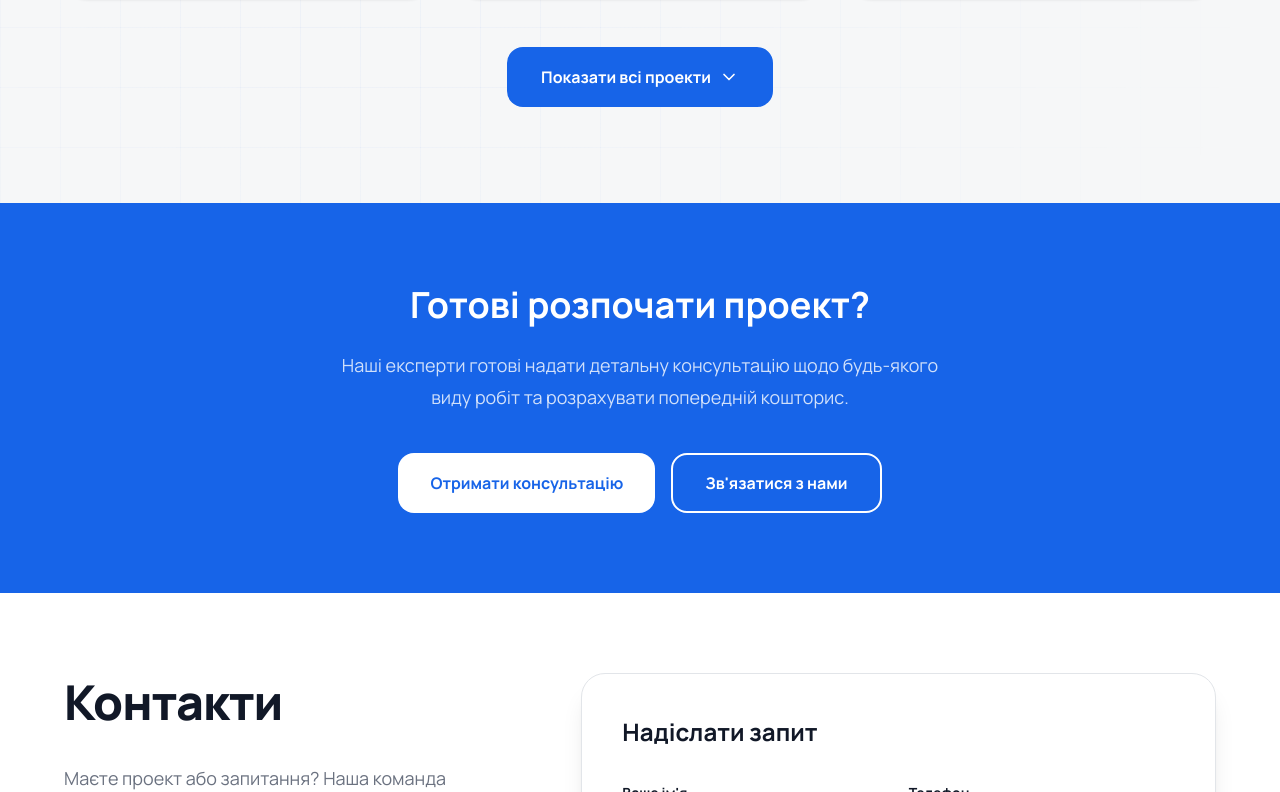
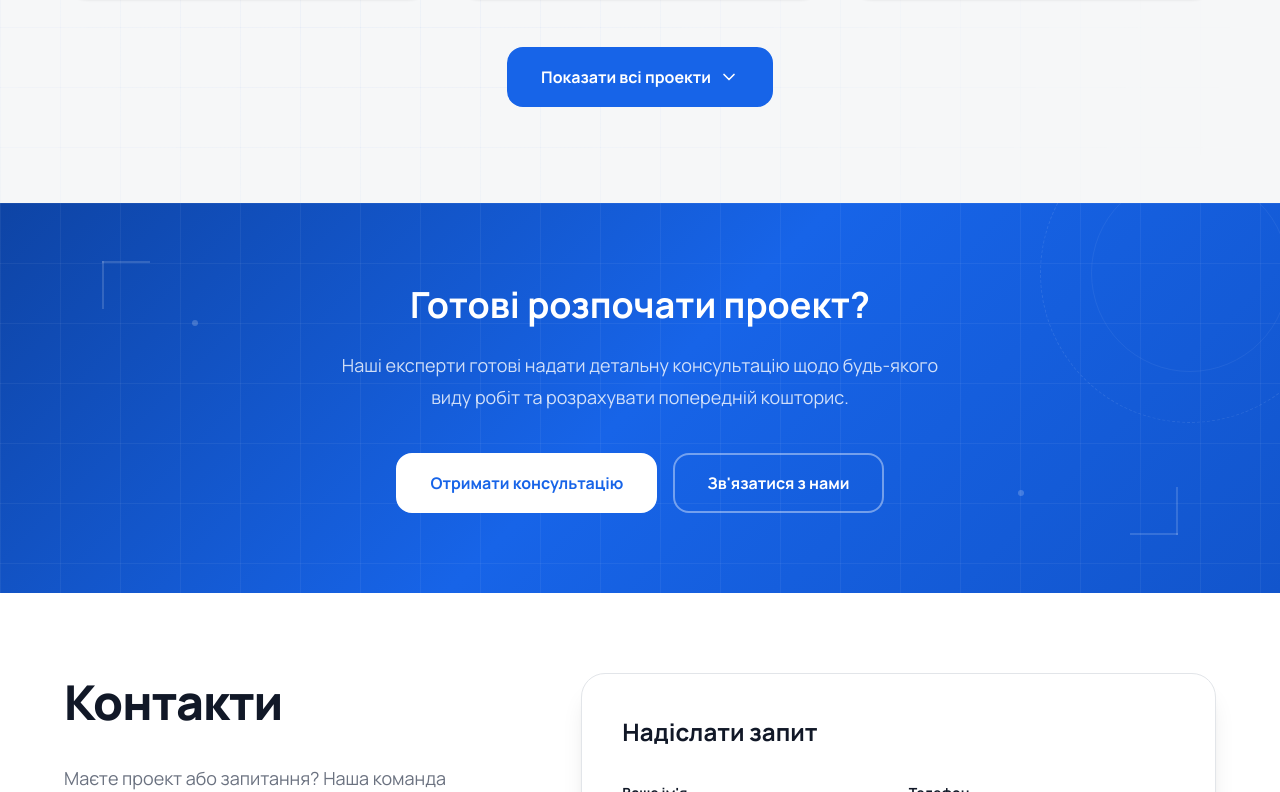
Before and after one commit to Greenfield-Taster/bc-fischer, a React (Vite) app: page / in a window 1280 px wide. Shown: the part 3708-4500 px from the top of the page. Built offline with nearby package versions, Linux system fonts and the light colour scheme.

Commit message:
Restyle CTA section with blueprint grid and geometric accents

```diff
--- a/src/components/CTA/CTA.jsx
+++ b/src/components/CTA/CTA.jsx
@@ -11,6 +11,16 @@ const CTA = () => {
 
   return (
     <section className="cta">
+      <div className="cta__grid-bg" aria-hidden="true" />
+
+      <div className="cta__accents" aria-hidden="true">
+        <div className="cta__accent cta__accent--circle" />
+        <div className="cta__accent cta__accent--corner cta__accent--corner-tl" />
+        <div className="cta__accent cta__accent--corner cta__accent--corner-br" />
+        <div className="cta__accent cta__accent--dot cta__accent--dot-1" />
+        <div className="cta__accent cta__accent--dot cta__accent--dot-2" />
+      </div>
+
       <div className="cta__container container">
         <AnimatedSection>
           <h2 className="cta__title">{t("cta.title")}</h2>
--- a/src/components/CTA/CTA.scss
+++ b/src/components/CTA/CTA.scss
@@ -1,10 +1,111 @@
 @use "../../styles/variables" as v;
 
 .cta {
-  background: v.$brand-primary-500;
+  position: relative;
+  overflow: hidden;
+  background: linear-gradient(135deg, v.$brand-primary-700 0%, v.$brand-primary-500 50%, v.$brand-primary-600 100%);
   color: v.$neutral-0;
 
+  // ─── Blueprint grid ───
+  &__grid-bg {
+    position: absolute;
+    inset: 0;
+    background-image:
+      linear-gradient(rgba(255, 255, 255, 0.05) 1px, transparent 1px),
+      linear-gradient(90deg, rgba(255, 255, 255, 0.05) 1px, transparent 1px);
+    background-size: 60px 60px;
+  }
+
+  // ─── Geometric accents ───
+  &__accents {
+    position: absolute;
+    inset: 0;
+    pointer-events: none;
+    z-index: 1;
+  }
+
+  &__accent {
+    position: absolute;
+
+    &--circle {
+      width: 300px;
+      height: 300px;
+      border-radius: 50%;
+      border: 1px dashed rgba(255, 255, 255, 0.1);
+      top: -80px;
+      right: -60px;
+
+      &::after {
+        content: "";
+        position: absolute;
+        inset: 50px;
+        border-radius: 50%;
+        border: 1px solid rgba(255, 255, 255, 0.06);
+      }
+    }
+
+    &--corner {
+      width: 48px;
+      height: 48px;
+
+      &::before,
+      &::after {
+        content: "";
+        position: absolute;
+        background: rgba(255, 255, 255, 0.15);
+      }
+    }
+
+    &--corner-tl {
+      top: 15%;
+      left: 8%;
+
+      &::before {
+        top: 0;
+        left: 0;
+        width: 48px;
+        height: 2px;
+      }
+      &::after {
+        top: 0;
+        left: 0;
+        width: 2px;
+        height: 48px;
+      }
+    }
+
+    &--corner-br {
+      bottom: 15%;
+      right: 8%;
+
+      &::before {
+        bottom: 0;
+        right: 0;
+        width: 48px;
+        height: 2px;
+      }
+      &::after {
+        bottom: 0;
+        right: 0;
+        width: 2px;
+        height: 48px;
+      }
+    }
+
+    &--dot {
+      width: 6px;
+      height: 6px;
+      border-radius: 50%;
+      background: rgba(255, 255, 255, 0.2);
+
+      &-1 { top: 30%; left: 15%; }
+      &-2 { bottom: 25%; right: 20%; }
+    }
+  }
+
   &__container {
+    position: relative;
+    z-index: 2;
     display: flex;
     flex-direction: column;
     align-items: center;
@@ -45,33 +146,34 @@
     font-weight: v.$font-weight-bold;
     font-family: v.$font-family-base;
     cursor: pointer;
-    transition: v.$transition-button;
+    transition: all v.$transition-base v.$transition-timing;
 
     &--primary {
       background: v.$neutral-0;
       color: v.$brand-primary-500;
-      border: none;
+      border: 2px solid v.$neutral-0;
 
       &:hover {
         background: rgba(255, 255, 255, 0.9);
         transform: translateY(-2px);
-        box-shadow: v.$shadow-md;
+        box-shadow: 0 8px 24px rgba(0, 0, 0, 0.2);
       }
     }
 
     &--secondary {
       background: transparent;
       color: v.$neutral-0;
-      border: 2px solid v.$neutral-0;
+      border: 2px solid rgba(255, 255, 255, 0.4);
 
       &:hover {
         background: rgba(255, 255, 255, 0.1);
+        border-color: v.$neutral-0;
         transform: translateY(-2px);
       }
     }
 
     &:active {
-      transform: scale(0.98);
+      transform: translateY(0);
     }
   }
 }
```
